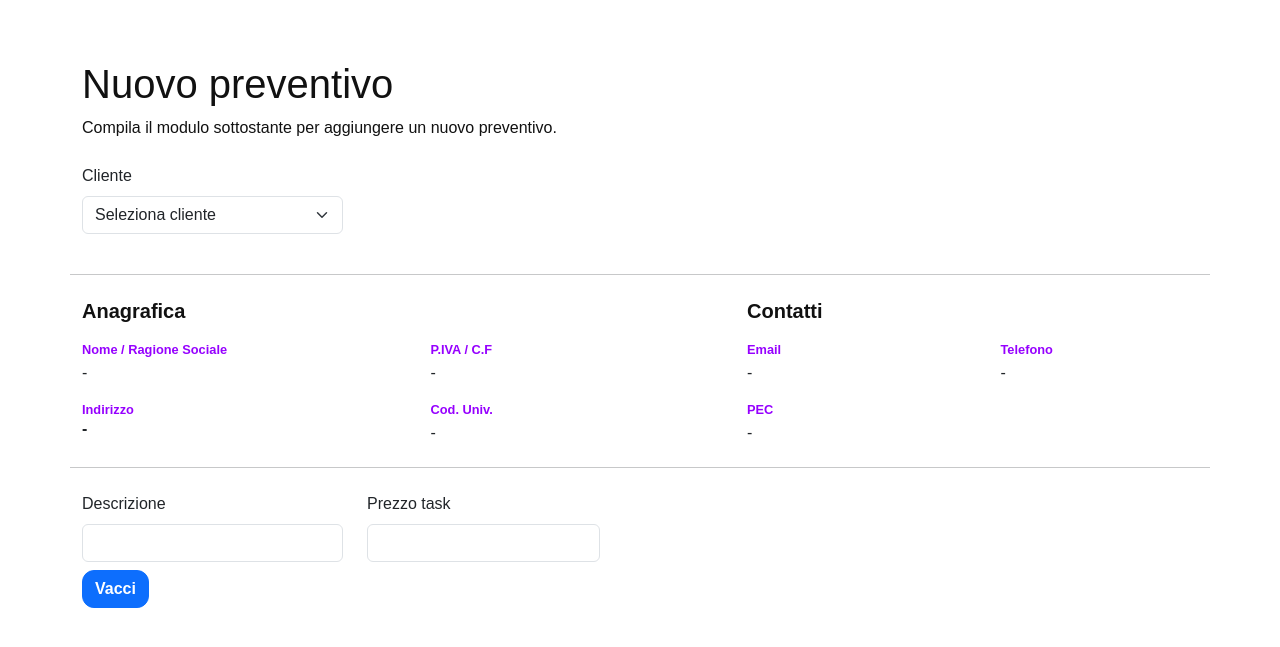
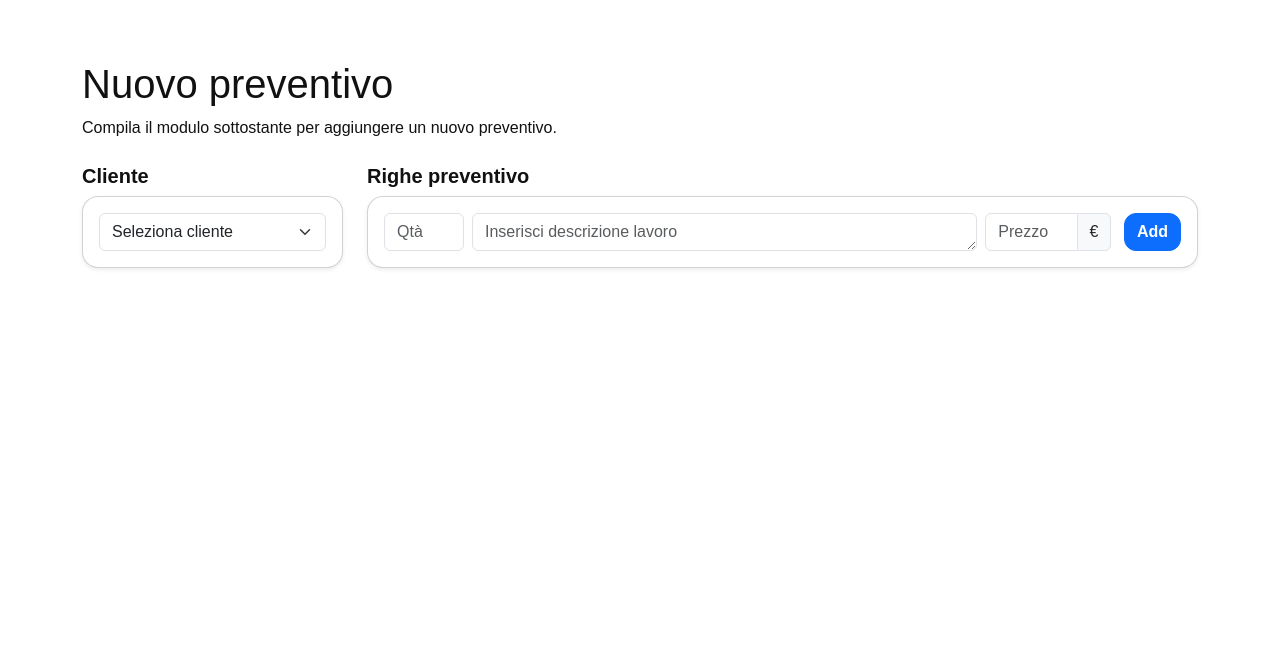
Before and after one commit to manuelparrinello/tazebao, a Flask app: page /preventivi/nuovo in a window 1280 px wide. Shown: the part 104-751 px from the top of the page. Run offline with Flask 3, Linux system fonts and the light colour scheme; data comes from the database, SQL or seed files in the repository; some web fonts are replaced.

Commit message:
Lavoro su righe preventivo in backend

```diff
--- a/app.py
+++ b/app.py
@@ -35,6 +35,11 @@
 migrate = Migrate(app, db, render_as_batch=True)
 
 status_lavori = ["Completato", "In corso", "In attesa", "Da iniziare"]
+
+@app.template_filter()
+def euroFormat(value):
+    value = float(value)
+    return "{:.2f}".format(value).replace(".", ",")
 
 ######################## DB TABLES CREATION ########################
 
@@ -310,7 +315,9 @@
         pec = cliente_q.pec
         prezzo = request.form.get("prezzo")
         prezzo_ii = float(prezzo) * iva
-        prezzo_subtotale = prezzo_ii
+        qty = float(request.form.get("qty"))
+        qty= int(qty)
+        prezzo_subtotale = prezzo_ii * qty
         tasse_varie = 8
         totale = tasse_varie + prezzo_subtotale
         descrizione = request.form.get("descrizione")
@@ -334,6 +341,7 @@
             tasse_varie=tasse_varie,
             totale=totale,
             descrizione=descrizione,
+            qty=qty
         )
         return jsonify({"target_url": target_url})
     return render_template("preventivo_new.html")
@@ -363,6 +371,7 @@
     tasse_varie = request.args.get("tasse_varie", "Nessun cliente")
     totale = request.args.get("totale", "Nessun dato")
     descrizione = request.args.get("descrizione", "Nessun dato")
+    qty=request.args.get("qty", "Nessun dato")
 
     # print(f"IL DATO CHE FLASK STA PASSANDO: {titolo_prova}")
 
@@ -385,6 +394,7 @@
         tasse_varie=tasse_varie,
         totale=totale,
         descrizione=descrizione,
+        qty=qty
     )
 
 
--- a/static/css/style.css
+++ b/static/css/style.css
@@ -185,7 +185,7 @@
   color: #9600ff;
   font-weight: 500;
   font-size: .8em;
-  margin-top: 0.6rem;
+  margin-top: 0.3rem;
 }
 
 .status-select {
--- a/static/js/preventivo.js
+++ b/static/js/preventivo.js
@@ -1,16 +1,20 @@
 const preventivo = Vue.createApp({
     data() {
         return {
+            qty: "",
             descrizione: "",
             prezzo: "",
             clienteData: {},
             indirizzo_cliente: "",
             p_iva_cliente: "",
             sdi_cliente: "",
-            clienti: []
+            clienti: [],
+            loading: true,
+            rigaLavoro : []
         };
     },
     methods: {
+
         async sendForm(e) {
             e.preventDefault();
             const url = `/preventivi/nuovo`;
@@ -60,7 +64,15 @@
                 this.clienteData = data;
             } catch (error) {
                 console.log(error.message);
+            } finally {
+                this.loading = false
             }
+        },
+
+        addRigaPreventivo() {
+            const form = document.querySelector('#formNuovoPreventivo');
+            const formData = new FormData(form);
+            const riga =
         }
     },
     mounted() {
--- a/templates/preventivo_new.html
+++ b/templates/preventivo_new.html
@@ -6,112 +6,119 @@
 <div id="nuovoPreventivo">
     <form action="" id="formNuovoPreventivo">
 
-        <div class="row mb-3">
-
+        <div class="row mb-3 g-4">
+            <div class="col-3">
+                <h5 class="fw-bold">Cliente</h5>
+                <div class="card rounded rounded-4 shadow-sm">
+                    <div class="card-body">
+                        <div class="form-group">
                             <!-- SELECT CLIENTI -->
-            <div class="col-3">
-                <div class="form-group">
-                    <label class="form-label" for="titolo_prova">Cliente</label>
-                    <select @change="loadClienteDataByID" class="form-control form-select" name="cliente" id="">
+                            <div class="col-12">
+                                <select @change="loadClienteDataByID" class="form-select" name="cliente" id="">
                                     <option value="" selected disabled>Seleziona cliente</option>
                                     <option v-for="cliente in clienti" :value="cliente.id">[[ cliente?.nome ]]</option>
                                 </select>
                             </div>
                         </div>
 
+                        <div v-cloak>
+                            <!-- ANAGRAFICA -->
+
+                            <div class="row mt-3">
+                                <!-- nominativo e indirizzo -->
+                                <div class="d-flex flex-column">
+                                    <span class="data-label fw-bold mt-2">Nome / Ragione Sociale</span>
+                                    <p class="mt-1 mb-0">[[ clienteData?.nome || '-' ]]</p>
+                                </div>
+                                <div class="d-flex flex-column">
+                                    <span class="data-label fw-bold mt-2">Indirizzo</span>
+                                    <p v-if="clienteData.indirizzo" class="mt-1 mb-0">[[ clienteData?.indirizzo || '-' ]],
+                                        [[
+                                        clienteData?.cap || '-' ]] [[ clienteData?.citta ]] ([[ clienteData?.provincia
+                                        ]])
+                                    </p>
+                                    <p class="mt-1 mb-0" v-else><b>-</b></p>
+                                </div>
+                                <!-- p.iva/cf e sdi-->
+                                <div class="d-flex flex-column">
+                                    <span class="data-label fw-bold mt-2">P.IVA / C.F</span>
+                                    <p style="text-transform:uppercase" class="mt-1 mb-0">[[ clienteData?.p_iva || '-' ]]
+                                    </p>
+                                </div>
+                                <div class="d-flex flex-column">
+                                    <span class="data-label fw-bold mt-2">Cod. Univ.</span>
+                                    <p style="text-transform:uppercase" class="mt-1 mb-0">[[ clienteData?.sdi || '-' ]]</p>
+                                </div>
                             </div>
 
+                            <!-- CONTATTI -->
+                            <hr>
                             <div class="row">
-            <!-- ANAGRAFICA -->
-            <hr class="my-4">
-            <div class="col-7">
-                <div class="row">
-                    <div class="col">
-                        <h5 class="fw-bold">Anagrafica</h5>
+                                <!-- email e pec-->
+                                <div class="d-flex flex-column">
+                                    <span class="data-label fw-bold mt-2">Email</span>
+                                    <p class="mt-1 mb-0">[[ clienteData?.email || '-' ]]</p>
+                                </div>
+
+                                <div class="d-flex flex-column">
+                                    <span class="data-label fw-bold mt-2">PEC</span>
+                                    <p class="mt-1 mb-0">[[ clienteData?.pec || '-' ]]</p>
+                                </div>
+                                <!-- telefono -->
+                                <div class="d-flex flex-column">
+                                    <span class="data-label fw-bold" mt-2>Telefono</span>
+                                    <p class="mt-1 mb-0">[[ clienteData?.telefono || '-' ]]</p>
                                 </div>
                             </div>
-                <div class="row">
-                    <!-- nominativo e indirizzo -->
-                    <div class="col-6 me-3">
-                        <div class="d-flex flex-column">
-                            <span class="data-label fw-bold">Nome / Ragione Sociale</span>
-                            <h6 class="mt-1">[[ clienteData?.nome || '-' ]]</h6>
-                        </div>
-                        <div class="d-flex flex-column">
-                            <span class="data-label fw-bold">Indirizzo</span>
-                            <h6 v-if="clienteData.indirizzo" class="mt-1">[[ clienteData?.indirizzo || '-' ]], [[ clienteData?.cap || '-' ]] [[ clienteData?.citta ]] ([[ clienteData?.provincia ]])</h6>
-                            <h6 v-else><b>-</b></h6>
-                        </div>
-                    </div>
-                    <!-- p.iva/cf e sdi-->
-                    <div class="col-auto">
-                        <div class="d-flex flex-column">
-                            <span class="data-label fw-bold">P.IVA / C.F</span>
-                            <h6 style="text-transform:uppercase" class="mt-1">[[ clienteData?.p_iva || '-' ]]</h6>
-                        </div>
-                        <div class="d-flex flex-column">
-                            <span class="data-label fw-bold">Cod. Univ.</span>
-                            <h6 style="text-transform:uppercase" class="mt-1">[[ clienteData?.sdi || '-' ]]</h6>
                         </div>
                     </div>
                 </div>
             </div>
 
-            <!-- CONTATTI -->
-            <div class="col-5">
 
-                <div class="row">
-                    <div class="col">
-                        <h5 class="fw-bold">Contatti</h5>
+            <div class="col-9">
+                <h5 class="fw-bold">Righe preventivo</h5>
+                <div class="card rounded rounded-4 shadow-sm g-0">
+                    <div class="card-body">
+                        <div class="row align-items-md-end g-2">
+
+                            <!-- QTY LAVORO -->
+                            <div class="col-auto">
+                                <div class="form-group">
+                                    <!-- <label class="form-label" for="qty">Qtà</label> -->
+                                    <input placeholder="Qtà" style="max-width: 80px" class="form-control" type="number"
+                                        name="qty" :value="qty">
                                 </div>
                             </div>
-                <div class="row">
-                    <!-- email e pec-->
-                    <div class="col-6 me-3">
-                        <div class="d-flex flex-column">
-                            <span class="data-label fw-bold">Email</span>
-                            <h6 class="mt-1">[[ clienteData?.email || '-' ]]</h6>
-                        </div>
-
-                        <div class="d-flex flex-column">
-                            <span class="data-label fw-bold">PEC</span>
-                            <h6 class="mt-1">[[ clienteData?.pec || '-' ]]</h6>
-                        </div>
-                    </div>
-                    <!-- telefono -->
-                    <div class="col-5 me-3">
-                        <div class="d-flex flex-column">
-                            <span class="data-label fw-bold">Telefono</span>
-                            <h6 class="mt-1">[[ clienteData?.telefono || '-' ]]</h6>
-                        </div>
-                    </div>
-                </div>
-            </div>
-            <hr class="my-3">
-        </div>
-
-
-        <div class="row mt-2">
 
                             <!-- DESCRIZIONE LAVORO -->
-            <div class="col-3">
+                            <div class="col">
                                 <div class="form-group">
-                    <label class="form-label" for="titolo_prova">Descrizione</label>
-                    <input class="form-control" type="text" name="descrizione" :value="descrizione">
+                                    <!-- <label class="form-label" for="titolo_prova">Descrizione</label> -->
+                                    <textarea placeholder="Inserisci descrizione lavoro" rows="1" class="form-control"
+                                        type="text" name="descrizione" :value="descrizione"></textarea>
                                 </div>
                             </div>
 
                             <!-- PREZZO DESC -->
+                            <div class="col-2">
+                                <div class="input-group">
+                                    <input placeholder="Prezzo" class="form-control" type="number" name="prezzo"
+                                        :value="prezzo">
+                                    <span class="input-group-text">€</span>
+                                </div>
+                            </div>
+
                             <div class="col-auto">
-                <div class="form-group">
-                    <label class="form-label" for="titolo_prova">Prezzo task</label>
-                    <input class="form-control" type="number" name="prezzo" :value="prezzo">
-                </div>
+                                <label for=""></label>
+                                <button class="btn btn-primary" @click="sendForm">Add</button>
                             </div>
 
                         </div>
 
-        <button class="btn btn-primary mt-2" @click="sendForm">Vacci</button>
+                    </div>
+                </div>
+            </div>
     </form>
 </div>
 
```
Also changed, not shown: templates/_preventivo.html (+11 -11 lines). Lines whose indentation alone changed are shown as unchanged.
